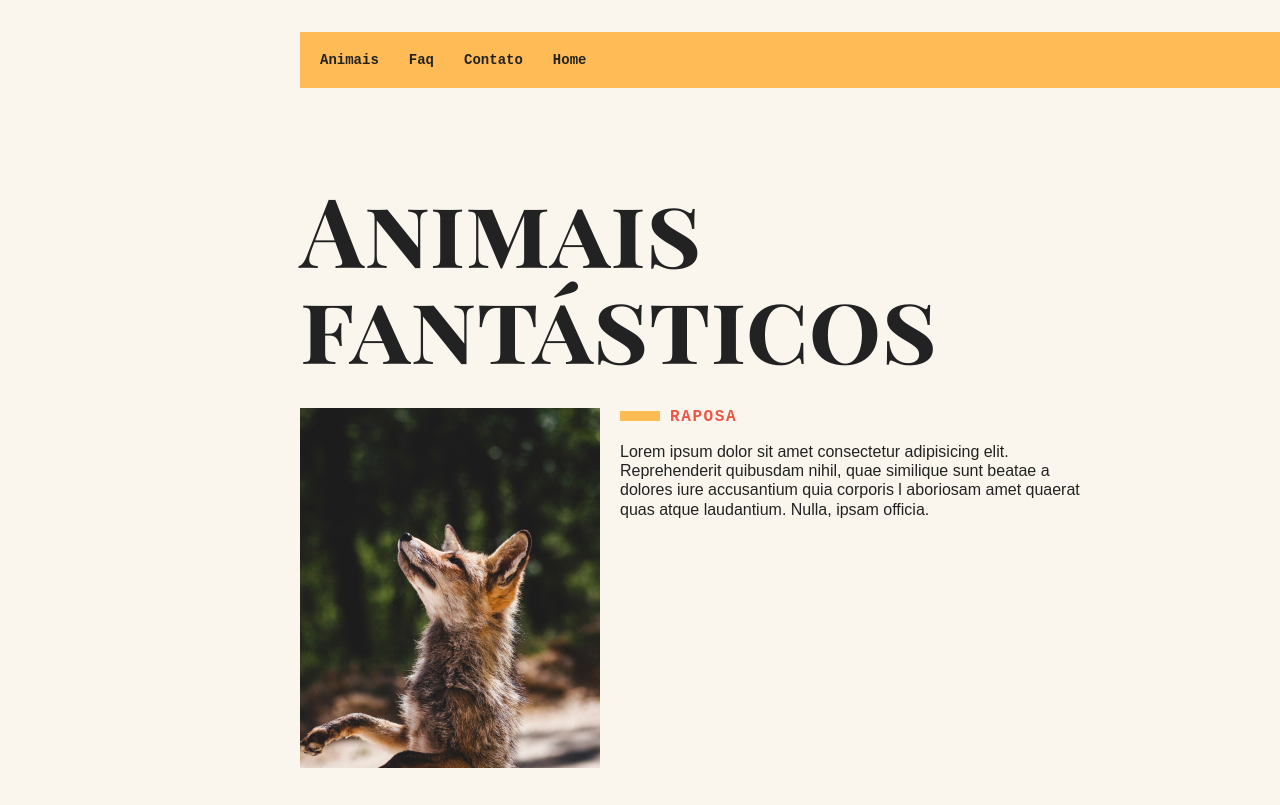
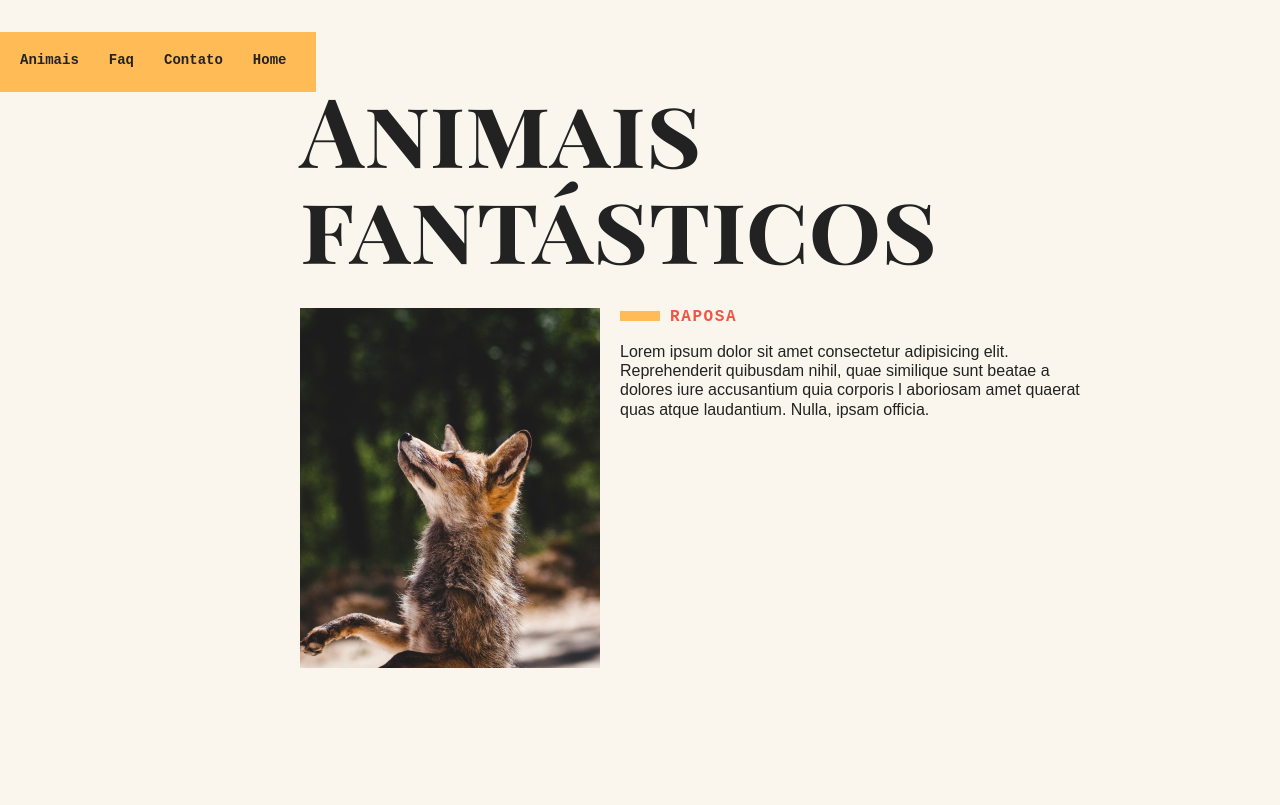
Before and after one commit to Erica34124/dom_origamid, a plain HTML site: page index.html in a window 1280 px wide. Shown: the top 805 px of the page. Drawn offline with Linux system fonts and the light colour scheme.

Commit message:
fixando menu
Adicionando o position: fixed, z-index: 10.

```diff
--- a/style.css
+++ b/style.css
@@ -21,7 +21,10 @@ body{
     margin-top: 2rem;
     margin-bottom: 2rem;
     background: #fb5;
-
+    position: fixed;
+  height: 60px !important;
+  overflow: hidden;
+  z-index: 10;
 
 
 }
@@ -60,7 +63,7 @@ body{
 
 }
 .animais{
-    margin-top: 50px;
+    margin-top: 70px;
 }
 
 .animais h2{
```
